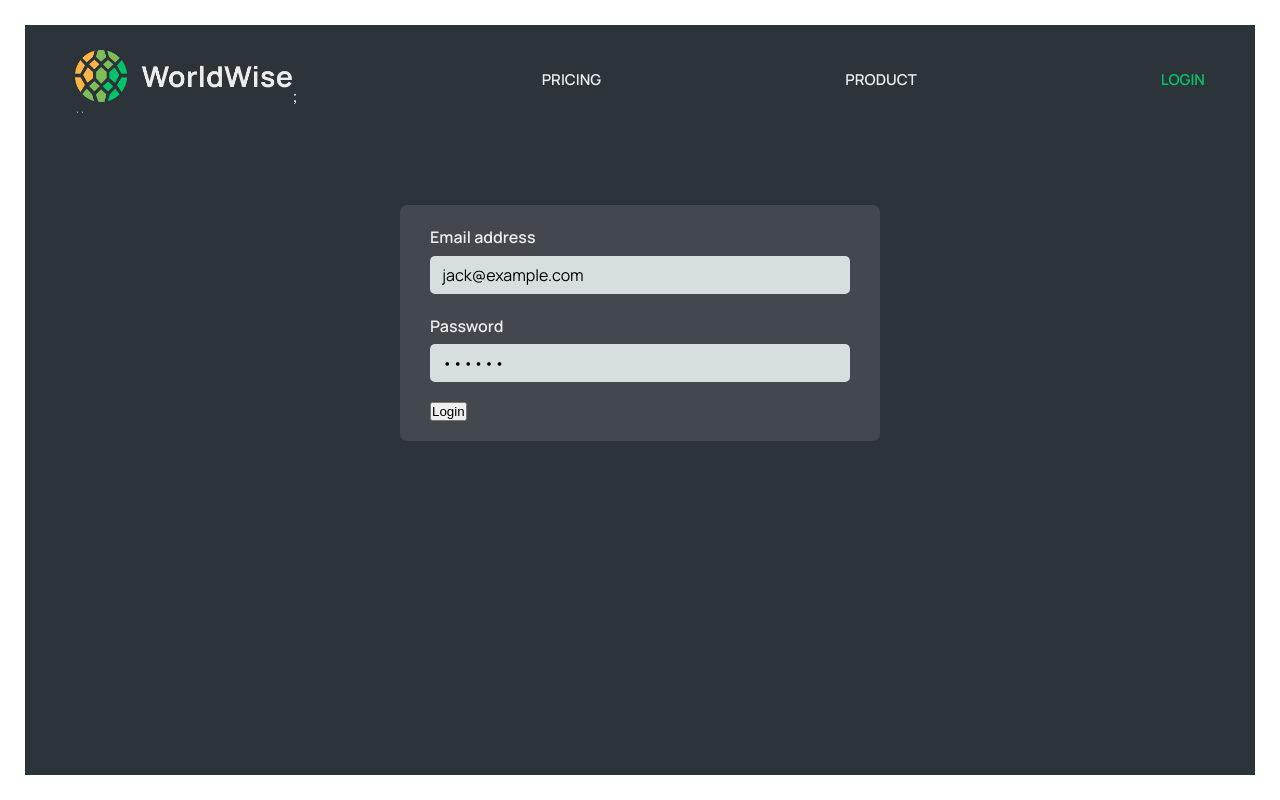
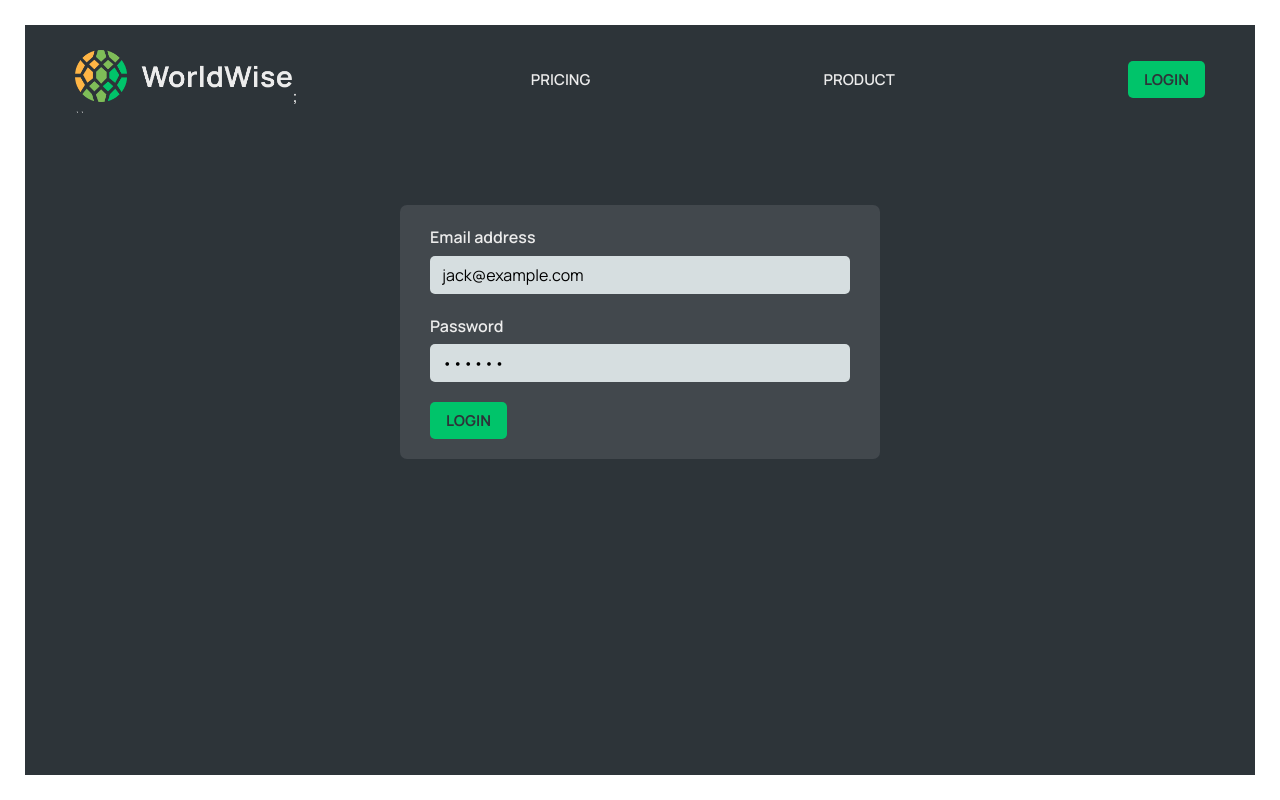
Before and after one commit to mertparlak-zima/worldwise, a React (Vite) app: page /login in a window 1280 px wide. Built offline with nearby package versions, Linux system fonts and the light colour scheme.

Commit message:
feat: Add authentication provider and update routing

```diff
--- a/src/components/Form/Form.jsx
+++ b/src/components/Form/Form.jsx
@@ -41,7 +41,6 @@ function Form() {
   const [mapLat, mapLng] = useUrlPosition();
   const [emoji, setEmoji] = useState("");
   const [geoCodingError, setGeoCodingError] = useState("");
-  const naviagate = useNavigate();
 
   const [isLoadingGeoLocation, setIsLoadingGeoLocation] = useState(false);
 
--- a/src/components/PageNav/PageNav.jsx
+++ b/src/components/PageNav/PageNav.jsx
@@ -1,13 +1,21 @@
 import { NavLink } from "react-router-dom";
 import styles from "./PageNav.module.css";
 import Logo from "../Logo/Logo";
+import Button from "../Button/Button";
+import { useAuth } from "../../contexts/FakeAuthContext";
 function PageNav() {
+  const auth = useAuth();
   return (
     <nav className={styles.nav}>
       <Logo />
       <NavLink to="/pricing">Pricing</NavLink>
       <NavLink to="/product">Product</NavLink>
-      <NavLink to="/login">Login</NavLink>
+
+      {auth.isAuthenticated || (
+        <NavLink to="/login">
+          <Button type="primary">Login</Button>
+        </NavLink>
+      )}
     </nav>
   );
 }
--- a/src/components/User/User.jsx
+++ b/src/components/User/User.jsx
@@ -1,4 +1,7 @@
+import { useNavigate } from "react-router-dom";
+import { useAuth } from "../../contexts/FakeAuthContext";
 import styles from "./User.module.css";
+import { useEffect } from "react";
 
 const FAKE_USER = {
   name: "Jack",
@@ -10,7 +13,19 @@ const FAKE_USER = {
 function User() {
   const user = FAKE_USER;
 
-  function handleClick() {}
+  const auth = useAuth();
+  const navigate = useNavigate();
+
+  function handleClick(e) {
+    e.preventDefault();
+    auth.logout();
+  }
+
+  useEffect(function () {
+    if (!auth.isAuthenticated) {
+      navigate("/", { replace: true });
+    }
+  });
 
   return (
     <div className={styles.user}>
--- /dev/null
+++ b/src/contexts/FakeAuthContext.jsx
@@ -0,0 +1,71 @@
+import { createContext, useContext, useReducer } from "react";
+import { useNavigate } from "react-router-dom";
+
+const AuthContect = createContext();
+
+const initialState = {
+  user: null,
+  isAuthenticated: false,
+};
+
+function reducer(state, action) {
+  try {
+    switch (action.type) {
+      case "login":
+        return { ...state, user: action.payload, isAuthenticated: true };
+      case "logout":
+        return { ...state, user: null, isAuthenticated: false };
+      default:
+        throw new Error("Action type not found");
+    }
+  } catch (error) {
+    console.log(error);
+  }
+}
+
+const FAKE_USER = {
+  name: "Jack",
+  email: "jack@example.com",
+  password: "qwerty",
+  avatar: "https://i.pravatar.cc/100?u=zz",
+};
+
+function AuthProvider({ children }) {
+  const [{ user, isAuthenticated }, dispatch] = useReducer(
+    reducer,
+    initialState
+  );
+
+  function login(email, password) {
+    if (email === FAKE_USER.email && password === FAKE_USER.password) {
+      dispatch({ type: "login", payload: FAKE_USER });
+    }
+  }
+
+  function logout() {
+    dispatch({ type: "logout" });
+  }
+
+  return (
+    <AuthContect.Provider
+      value={{
+        user,
+        isAuthenticated,
+        login,
+        logout,
+      }}
+    >
+      {children}
+    </AuthContect.Provider>
+  );
+}
+
+function useAuth() {
+  const context = useContext(AuthContect);
+  if (context === undefined) {
+    throw new Error("useAuth must be used within a AuthProvider");
+  }
+  return context;
+}
+
+export { AuthProvider, useAuth };
--- a/src/pages/AppLayout.jsx
+++ b/src/pages/AppLayout.jsx
@@ -1,12 +1,14 @@
 import Sidebar from "../components/Sidebar/Sidebar";
 import { app } from "./AppLayout.module.css";
 import Map from "../components/Map/Map";
+import User from "../components/User/User";
 
 function AppLayout() {
   return (
     <div className={app}>
       <Sidebar />
       <Map />
+      <User />
     </div>
   );
 }
--- a/src/pages/Homepage.jsx
+++ b/src/pages/Homepage.jsx
@@ -20,7 +20,7 @@ export default function Homepage() {
           you have wandered the world.
         </h2>
 
-        <Link to="/app" className="cta">
+        <Link to="/login" className="cta">
           Start trackink now
         </Link>
       </section>
--- a/src/pages/Login.jsx
+++ b/src/pages/Login.jsx
@@ -1,11 +1,31 @@
-import { useState } from "react";
+import { useEffect, useState } from "react";
 import styles from "./Login.module.css";
 import PageNav from "../components/PageNav/PageNav";
+import { useAuth } from "../contexts/FakeAuthContext";
+import { useNavigate } from "react-router-dom";
+import Button from "../components/Button/Button";
 
 export default function Login() {
   // PRE-FILL FOR DEV PURPOSES
   const [email, setEmail] = useState("jack@example.com");
   const [password, setPassword] = useState("qwerty");
+
+  const auth = useAuth();
+  const navigate = useNavigate();
+
+  function handleClick(e) {
+    e.preventDefault();
+    if (!email || !password) return;
+
+    auth.login(email, password);
+  }
+
+  useEffect(function () {
+    if (auth.isAuthenticated) {
+      navigate("/app", { replace: true });
+    }
+    [auth.isAuthenticated, navigate];
+  });
 
   return (
     <main className={styles.login}>
@@ -33,7 +53,9 @@ export default function Login() {
         </div>
 
         <div>
-          <button>Login</button>
+          <Button type="primary" onClick={handleClick}>
+            Login
+          </Button>
         </div>
       </form>
     </main>
```
Also changed, not shown: src/App.jsx (+7 -1 lines).
